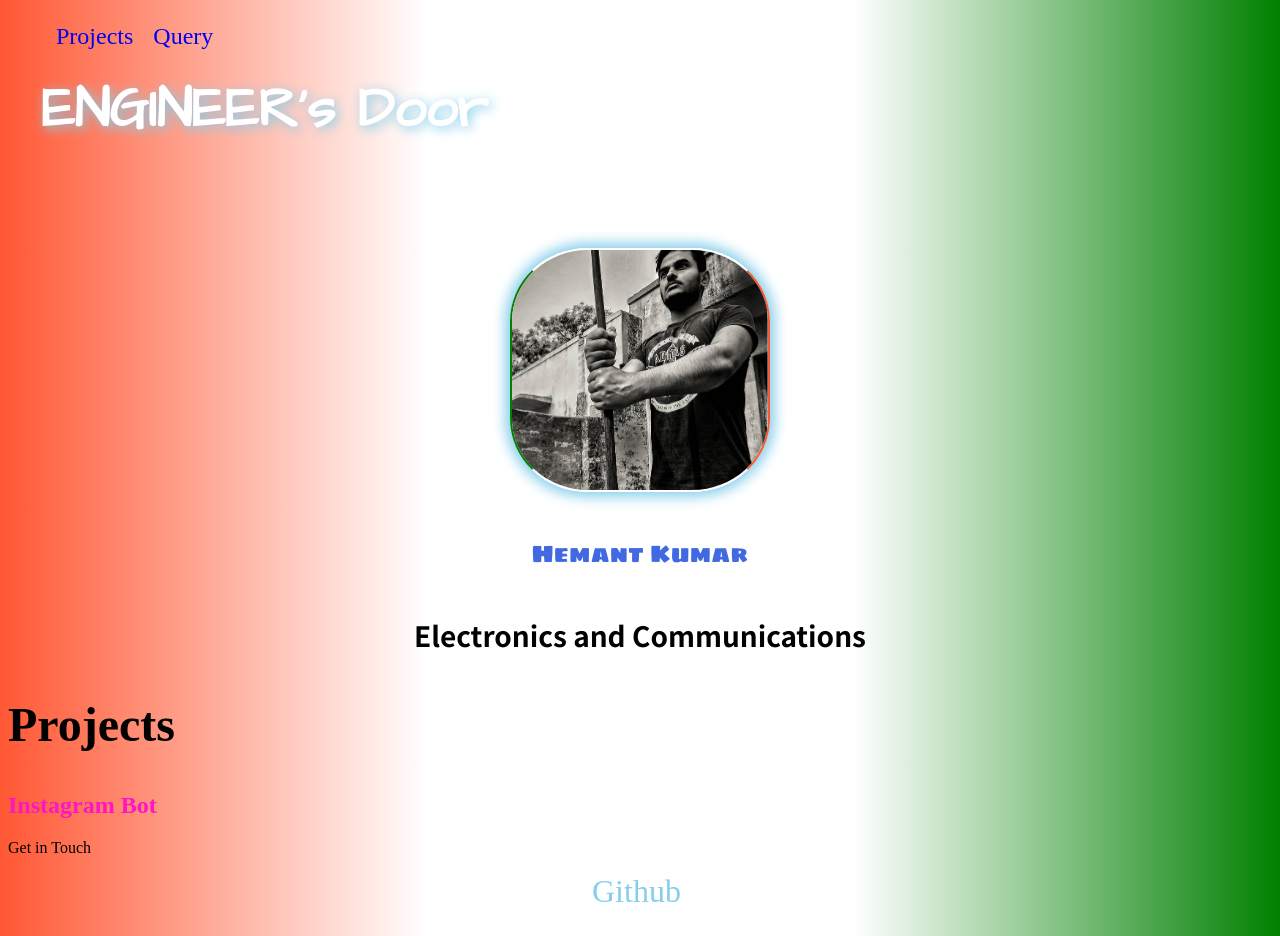
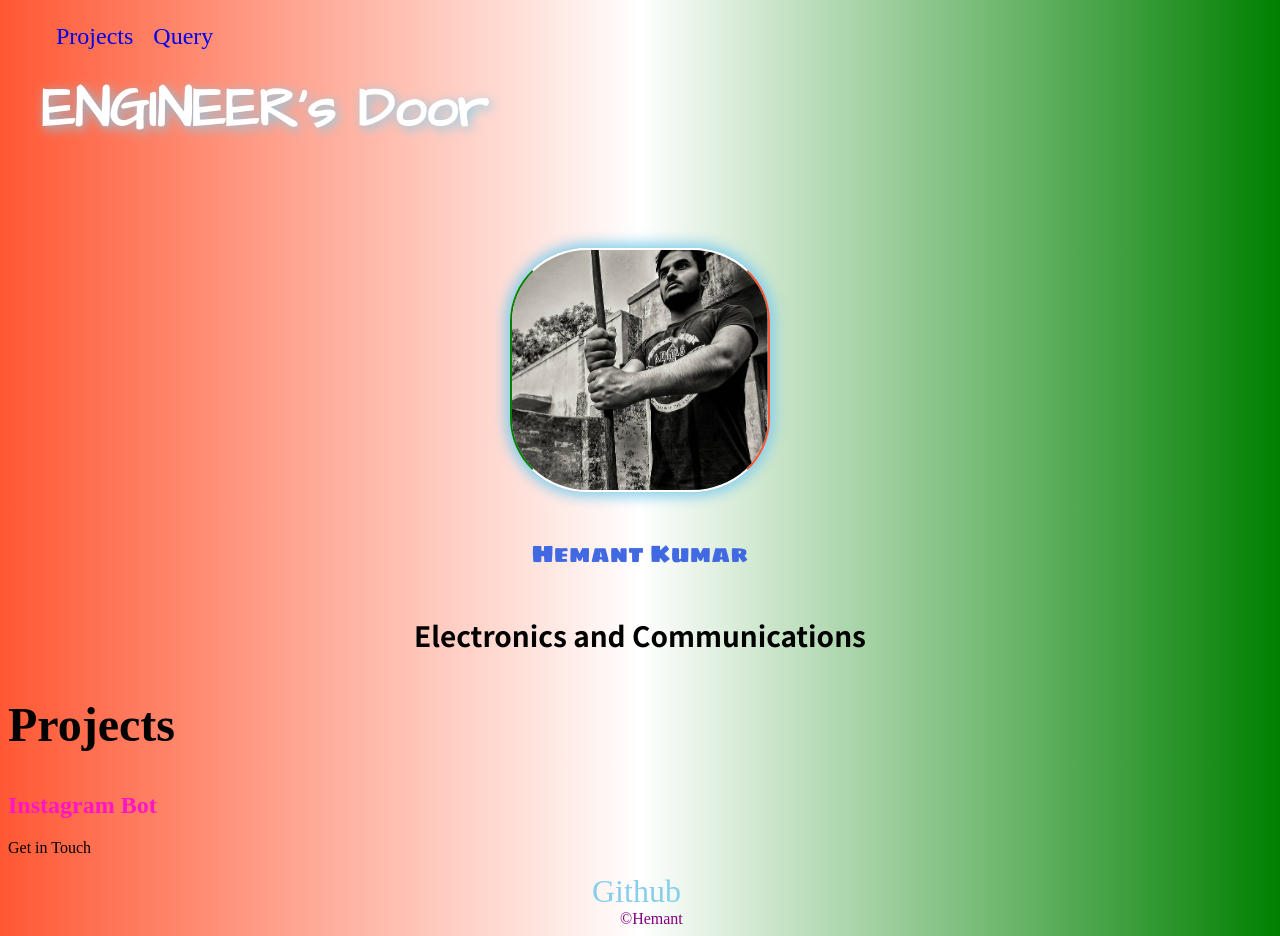
Before and after one commit to Heman13557/Heman13557.github.io, a plain HTML site: page index.html in a window 1280 px wide. Drawn offline with Linux system fonts and the light colour scheme.

Commit message:
Update Data.css

```diff
--- a/Data.css
+++ b/Data.css
@@ -1,5 +1,5 @@
 body{
-  background:linear-gradient(90deg,#FF5733,white,white,green);
+  background:linear-gradient(90deg,#FF5733,white,green);
 }
 #welcome-section{
   height:20vh;
@@ -150,5 +150,5 @@ footer{
   width:100%;
   margin:0 auto;
   align-text:center;
-  color:white;
+  color: purple;
 }
```
